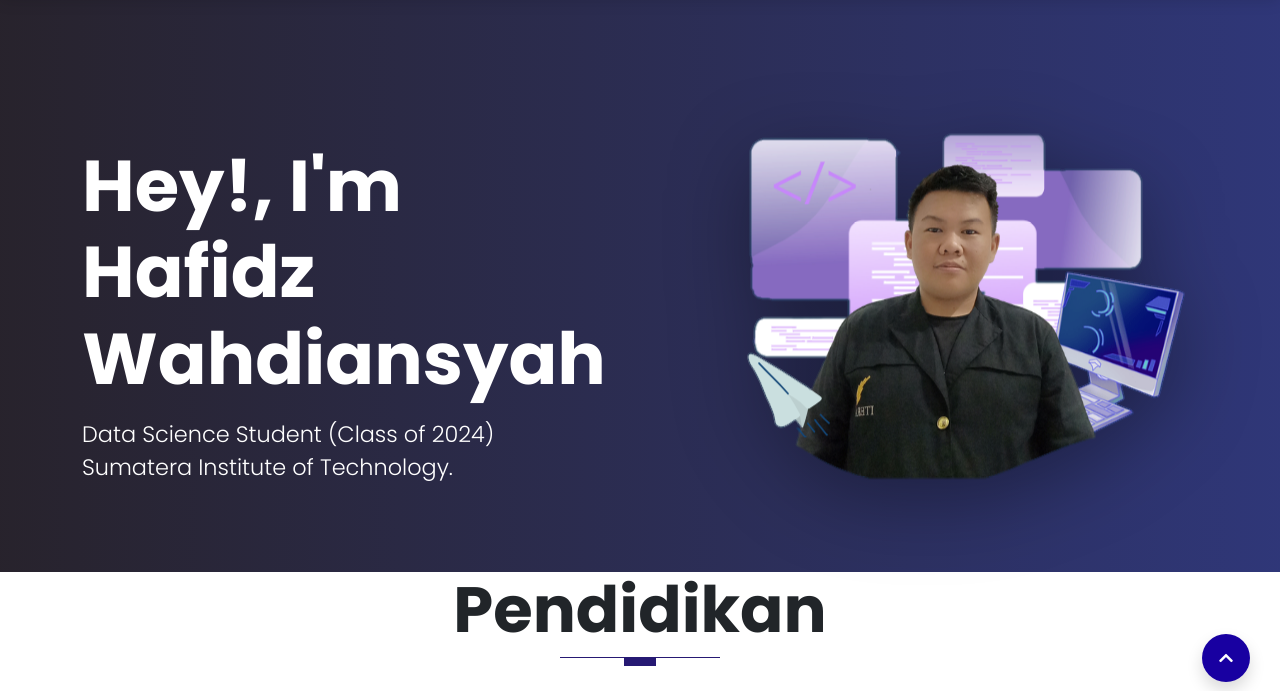
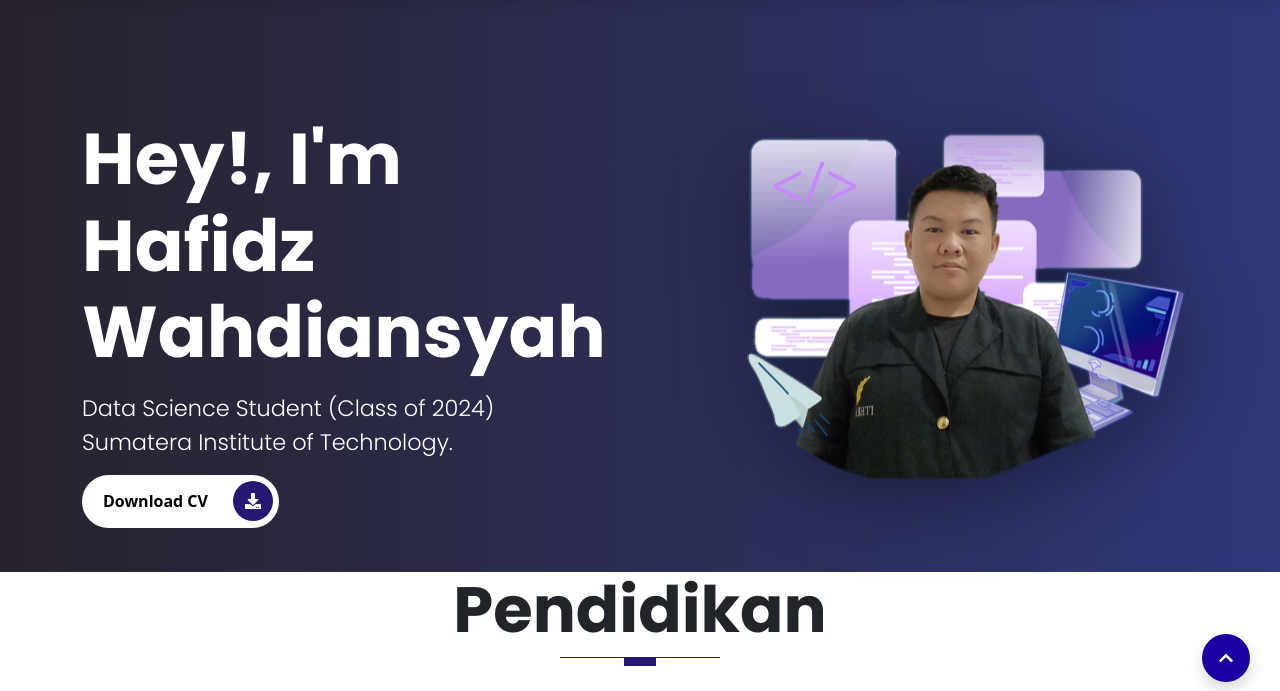
Before and after one commit to hafidzwahdiansyah/Hafidz-Wahdiansyah, a website: page index.html in a window 1280 px wide. Shown: the part 88-779 px from the top of the page. Drawn offline with nearby package versions, Linux system fonts and the light colour scheme; files that its build step writes are made by us from their sources.

Commit message:
Update index.html

```diff
--- a/index.html
+++ b/index.html
@@ -120,6 +120,12 @@
           </span>
 
         </h1>
+                <button type="button"
+          class="rounded-pill btn-rounded"
+          onclick="window.open('https://drive.google.com/file/d/1tfLJVBHnyeaFxe6-oAppKTKmdh3LyzdY/view?usp=drive_link', '_blank')">
+          Download CV <span><i class="fas fa-download"></i></span>
+        </button>
+
       </div>
     </div>
 
```
